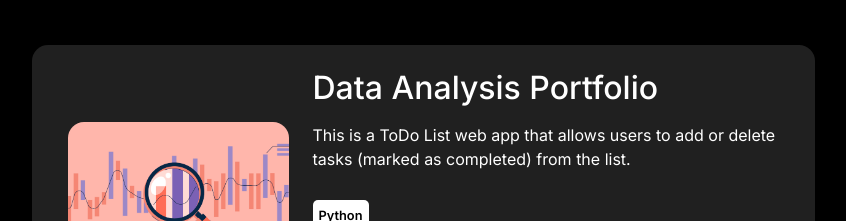
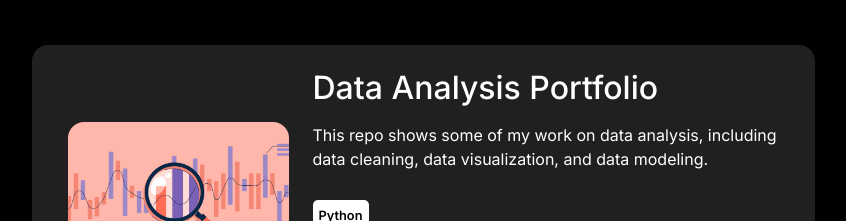
Before and after one commit to Xinan15/Portfolio, a website: page index.html in a window 1280 px wide. Shown: the part 3620-3841 px from the top of the page, without its empty margins (217-1063 px from the left). Drawn offline with nearby package versions, Linux system fonts and the light colour scheme.

Commit message:
change data description

```diff
--- a/index.html
+++ b/index.html
@@ -279,8 +279,7 @@
                 <h2 class="mb-3">Data Analysis Portfolio</h2>
 
                 <p class="mb-4 mb-md-3">
-                  This is a ToDo List web app that allows users to add or delete tasks (marked as completed) from the
-                  list.
+                  This repo shows some of my work on data analysis, including data cleaning, data visualization, and data modeling.
                 </p>
 
                 <ul class="mb-5 tech-used">
```
